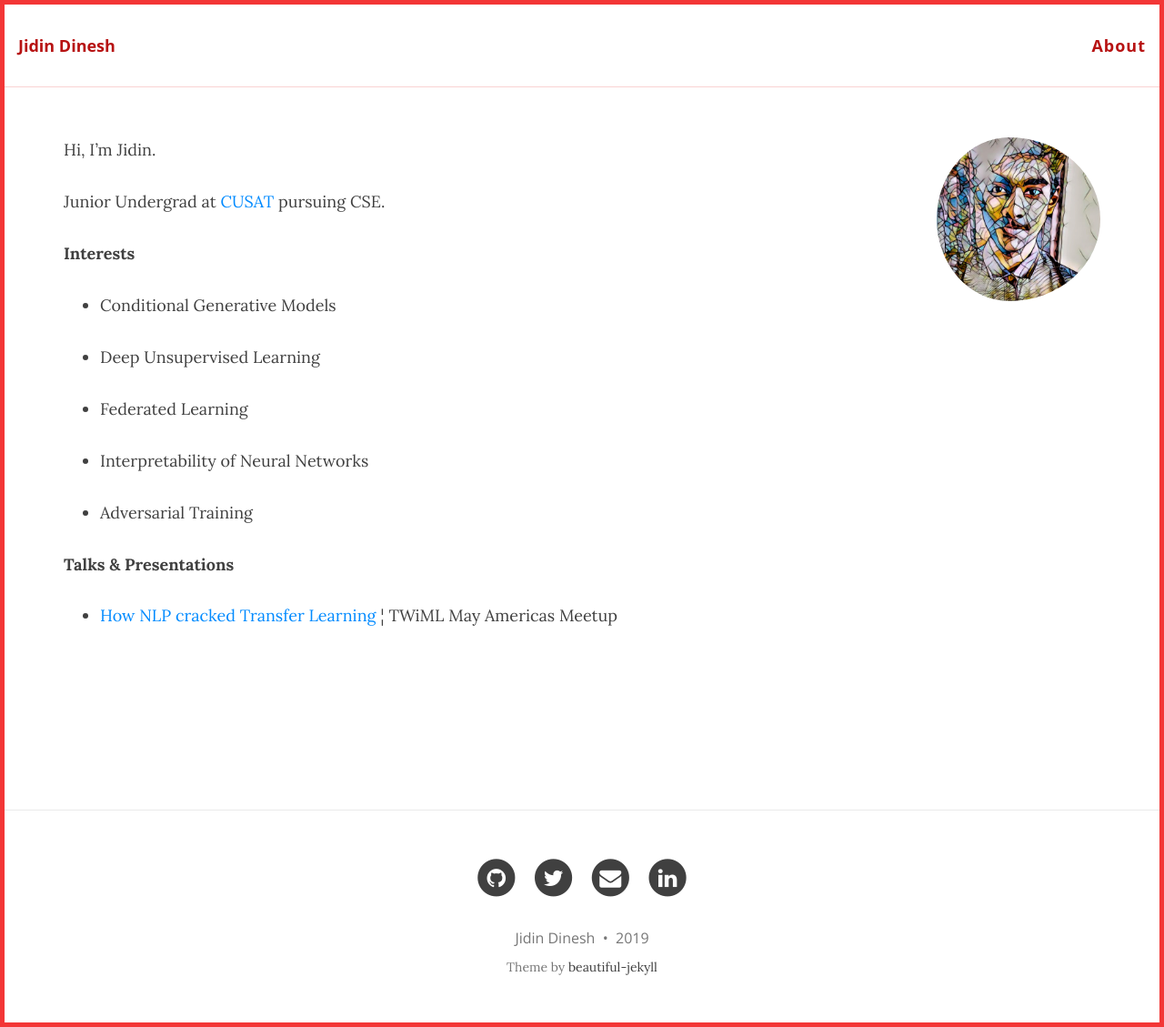
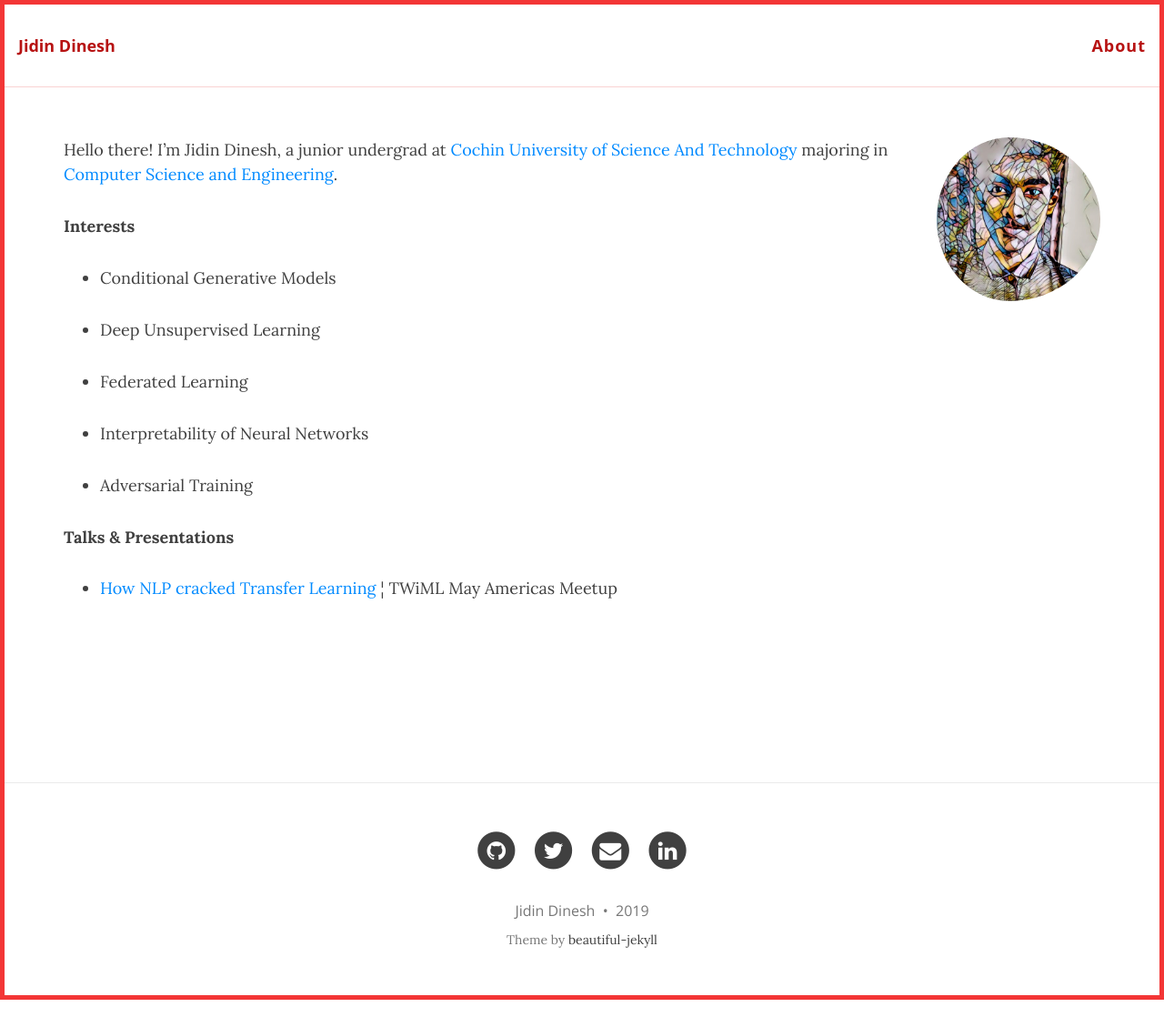
Before and after one commit to jidindinesh/jidindinesh.github.io, a Jekyll site: the page built from About.md, in a window 1280 px wide. Shown: the whole page at 91% size. Built offline with Jekyll 4.4.1, drawn with Linux system fonts in a browser that asks for light colours; nearby versions of some CDN libraries; our own code applies the rules of GitHub Pages for plain Markdown files; after the commit the page ends 1099 px from its top, so only the background shows below that.

Commit message:
Update About.md

```diff
--- a/About.md
+++ b/About.md
@@ -2,9 +2,9 @@
 
 ![Jidin Dinesh](/img/dp.jpeg){:style="width: 200px; overflow: hidden; border-radius: 50%; float: right; padding-left: 20px"}
 
-Hi, I'm Jidin.
+Hello there! I'm Jidin Dinesh, a junior undergrad at [Cochin University of Science And Technology](https://cusat.ac.in/) majoring in
+[Computer Science and Engineering](http://soe.cusat.ac.in/pages/division/div_cs.php).
 
-Junior Undergrad at [CUSAT](https://cusat.ac.in/) pursuing CSE.
 
 **Interests**
 
```
